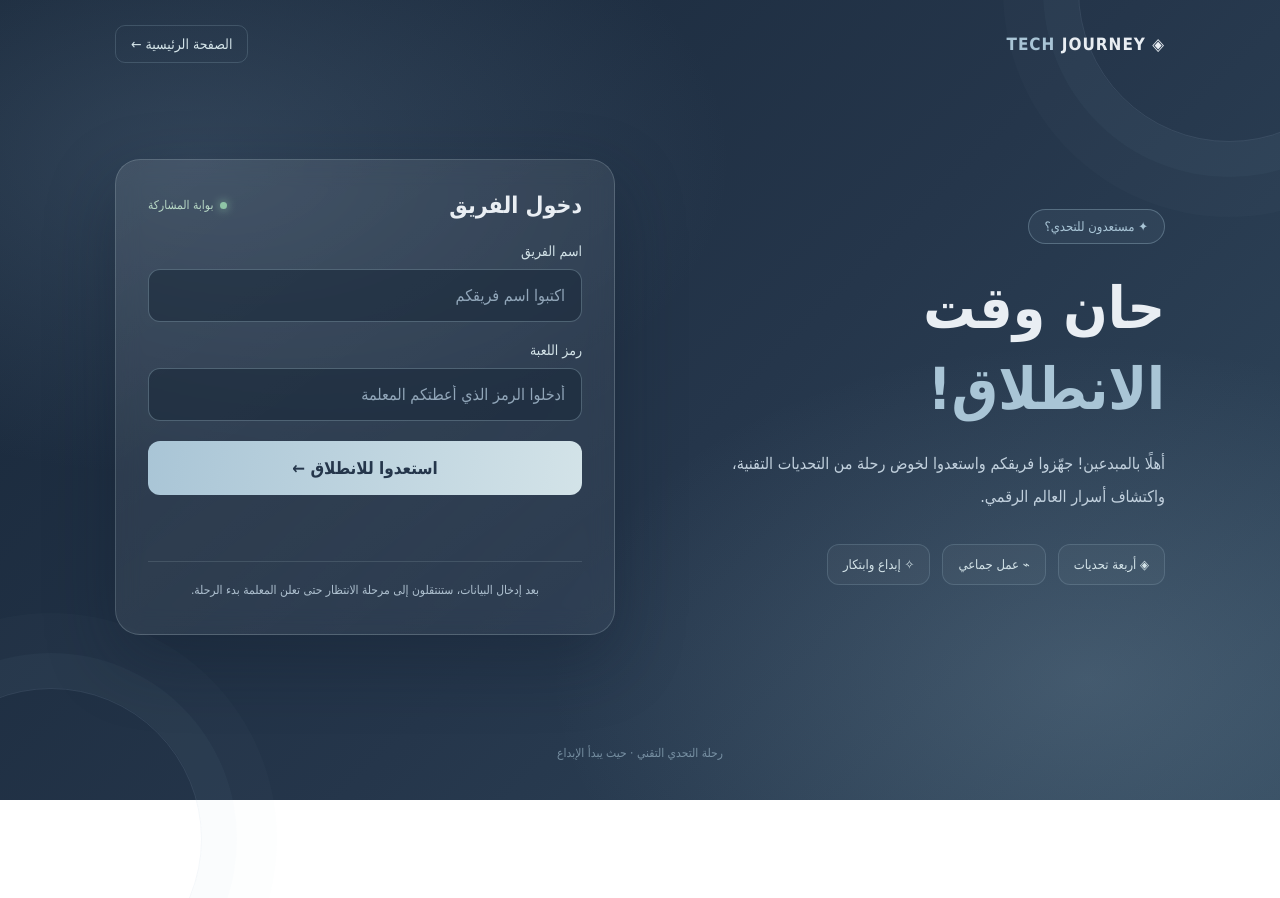
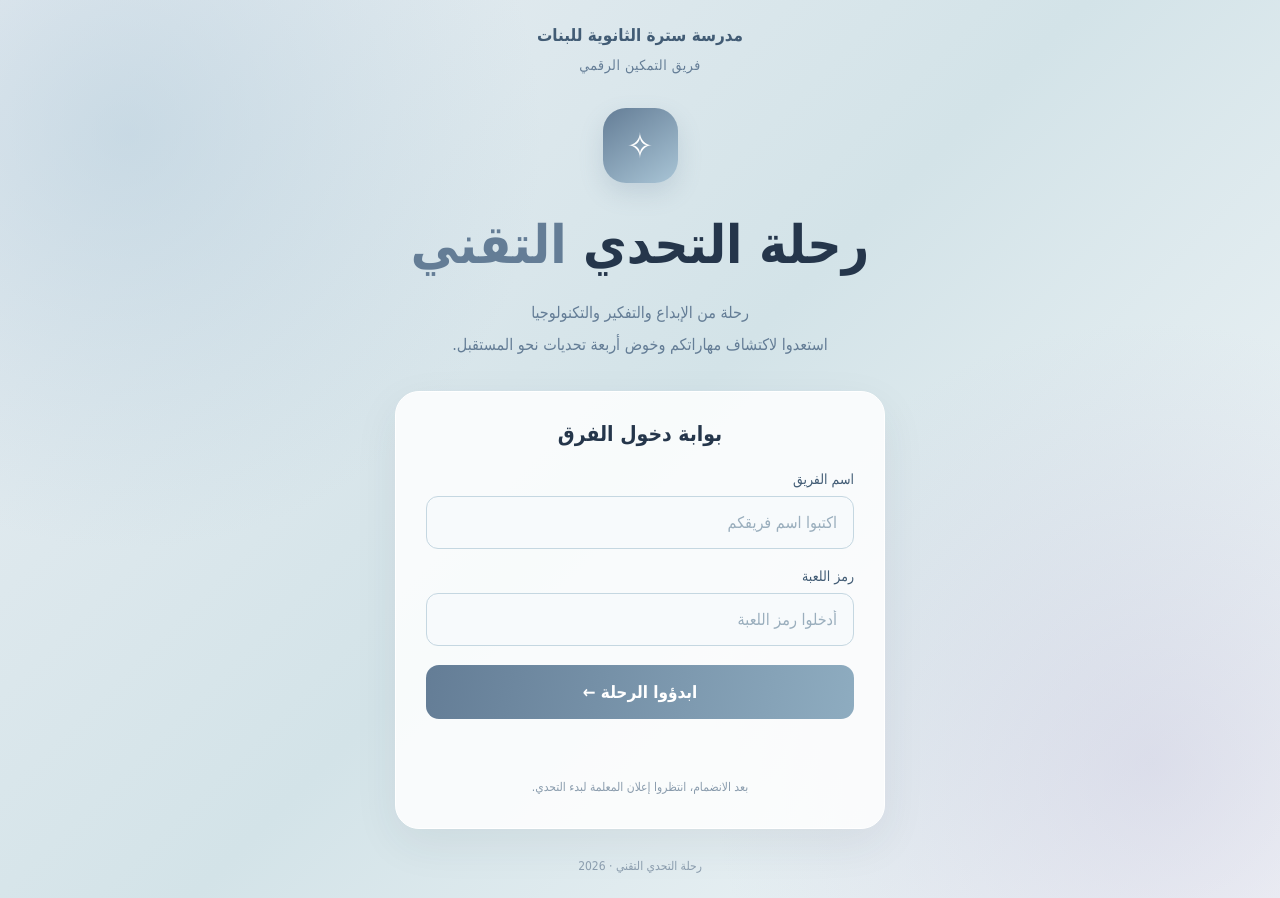
Before and after one commit to Las457fgj/tech-challenge-journey, a plain HTML site: page player.html in a window 1280 px wide. Before the commit the page ends 800 px from the top, so only its background shows below. Drawn offline with Linux system fonts and the light colour scheme.

Commit message:
Update player.html

```diff
--- a/player.html
+++ b/player.html
@@ -4,257 +4,196 @@
 <head>
 <meta charset="UTF-8">
 <meta name="viewport" content="width=device-width, initial-scale=1.0">
-<title>دخول الفرق | رحلة التحدي التقني</title>
+<title>رحلة التحدي التقني</title>
 <style>
 *{box-sizing:border-box}
-:root{
- --navy:#25364B;
- --blue:#647D96;
- --cyan:#A9C5D6;
- --pale:#D3E3E8;
- --white:#E9EEF3;
-}
 body{
  margin:0;
  min-height:100vh;
  font-family:Tahoma,Arial,sans-serif;
- color:var(--white);
+ color:#25364B;
  background:
- radial-gradient(ellipse at 15% 20%,#647D9650,transparent 35%),
- radial-gradient(ellipse at 85% 85%,#A9C5D630,transparent 35%),
- linear-gradient(135deg,#172638,#25364B 55%,#30475C);
- overflow-x:hidden;
+ radial-gradient(circle at 10% 15%,#A9C5D677,transparent 30%),
+ radial-gradient(circle at 90% 85%,#B8B3D355,transparent 32%),
+ linear-gradient(135deg,#E9EEF3,#D3E3E8,#F5F8FA);
+ display:flex;
+ align-items:center;
+ justify-content:center;
+ padding:25px;
 }
-body:before,body:after{
- content:"";
- position:fixed;
- width:300px;height:300px;
- border:1px solid #A9C5D622;
- border-radius:50%;
- pointer-events:none;
+.page{
+ width:100%;
+ max-width:700px;
+ text-align:center;
 }
-body:before{top:-160px;right:-100px;box-shadow:0 0 0 35px #A9C5D609,0 0 0 75px #A9C5D606}
-body:after{bottom:-190px;left:-100px;box-shadow:0 0 0 35px #A9C5D609,0 0 0 75px #A9C5D606}
-.page{
- position:relative;
- z-index:1;
- max-width:1100px;
- margin:auto;
- padding:25px;
- min-height:100vh;
- display:flex;
- flex-direction:column;
+.school{
+ font-size:17px;
+ color:#425C75;
+ font-weight:bold;
+ margin-bottom:12px;
 }
-nav{
- display:flex;
- justify-content:space-between;
- align-items:center;
+.team{
+ font-size:14px;
+ color:#647D96;
+ letter-spacing:.5px;
+ margin-bottom:35px;
 }
-.logo{font-size:17px;font-weight:bold;letter-spacing:1px}
-.logo span{color:var(--cyan)}
-nav a{
- color:#D3E3E8;
- text-decoration:none;
- font-size:14px;
- padding:10px 15px;
- border:1px solid #A9C5D633;
- border-radius:10px;
+.symbol{
+ width:75px;
+ height:75px;
+ border-radius:23px;
+ margin:0 auto 22px;
+ display:grid;
+ place-items:center;
+ background:linear-gradient(145deg,#647D96,#A9C5D6);
+ color:white;
+ font-size:35px;
+ box-shadow:0 10px 25px #647D9633;
 }
-.main{
- flex:1;
- display:grid;
- grid-template-columns:1fr 1fr;
- align-items:center;
- gap:50px;
- padding:55px 0;
+h1{
+ font-size:clamp(34px,7vw,53px);
+ line-height:1.5;
+ margin:0 0 12px;
+ color:#25364B;
 }
-.intro .tag{
- color:var(--cyan);
- border:1px solid #A9C5D655;
- background:#A9C5D611;
- border-radius:30px;
- padding:9px 16px;
- display:inline-block;
- font-size:13px;
-}
-.intro h1{
- font-size:clamp(38px,5vw,58px);
- line-height:1.4;
- margin:24px 0 12px;
-}
-.intro h1 span{color:var(--cyan)}
-.intro p{
- color:#C1D0DD;
- line-height:2.1;
+h1 span{color:#647D96}
+.description{
+ color:#647D96;
  font-size:16px;
- max-width:460px;
-}
-.features{
- display:flex;
- gap:12px;
- flex-wrap:wrap;
- margin-top:30px;
-}
-.feature{
- border:1px solid #A9C5D633;
- border-radius:12px;
- padding:12px 15px;
- background:#FFFFFF09;
- color:#D3E3E8;
- font-size:13px;
+ line-height:2;
+ margin:0 auto 30px;
 }
 .card{
- background:linear-gradient(145deg,#FFFFFF18,#FFFFFF09);
- border:1px solid #D3E3E833;
- border-radius:25px;
- padding:32px;
- box-shadow:0 25px 70px #101B2B55;
- backdrop-filter:blur(12px);
+ max-width:490px;
+ margin:0 auto;
+ padding:30px;
+ background:#FFFFFFD9;
+ border:1px solid white;
+ border-radius:24px;
+ box-shadow:0 15px 45px #25364B12;
 }
-.card-top{
- display:flex;
- justify-content:space-between;
- align-items:center;
- margin-bottom:25px;
+.card h2{
+ font-size:21px;
+ margin:0 0 25px;
 }
-.card-top h2{font-size:23px;margin:0}
-.live{
- color:#B8D9C6;
- font-size:12px;
+.field{
+ text-align:right;
+ margin-bottom:19px;
 }
-.live:before{
- content:"";
- display:inline-block;
- width:7px;height:7px;
- background:#8FC5A6;
- border-radius:50%;
- margin-left:7px;
- box-shadow:0 0 10px #8FC5A6;
-}
-.field{margin-bottom:20px}
 label{
  display:block;
- color:#D3E3E8;
+ margin-bottom:9px;
  font-size:14px;
- margin-bottom:10px;
+ color:#425C75;
 }
 input{
  width:100%;
  padding:16px;
- background:#17263888;
- border:1px solid #A9C5D655;
+ border:1px solid #C5D7E1;
  border-radius:12px;
+ background:#F7FAFC;
+ font-family:inherit;
+ font-size:16px;
+ color:#25364B;
  outline:none;
- color:white;
- font-size:16px;
- font-family:inherit;
- transition:.2s;
 }
 input:focus{
- border-color:var(--cyan);
- box-shadow:0 0 0 3px #A9C5D622;
+ border-color:#647D96;
+ box-shadow:0 0 0 3px #A9C5D633;
 }
-input::placeholder{color:#91A6B9}
+input::placeholder{color:#9AAEBD}
 button{
  width:100%;
+ padding:17px;
  border:0;
- border-radius:12px;
- padding:17px;
- background:linear-gradient(100deg,#A9C5D6,#D3E3E8);
- color:#25364B;
+ border-radius:13px;
+ background:linear-gradient(100deg,#647D96,#8EACC0);
+ color:white;
+ font-family:inherit;
  font-size:17px;
  font-weight:bold;
- font-family:inherit;
  cursor:pointer;
  transition:.2s;
 }
-button:hover{transform:translateY(-2px);box-shadow:0 10px 25px #A9C5D633}
+button:hover{transform:translateY(-2px)}
 #message{
- text-align:center;
- color:#D3E3E8;
+ color:#647D96;
+ font-size:14px;
  line-height:1.8;
- font-size:14px;
- margin:18px 0 0;
- min-height:25px;
+ min-height:24px;
+ margin:15px 0 0;
 }
 .note{
- border-top:1px solid #D3E3E822;
- margin-top:23px;
- padding-top:18px;
- color:#AFC1D0;
- text-align:center;
+ color:#8A9CAD;
  font-size:12px;
  line-height:1.8;
+ margin-top:19px;
 }
 footer{
- text-align:center;
- color:#A9C5D699;
+ margin-top:30px;
+ color:#8A9CAD;
  font-size:12px;
- padding:15px;
 }
-@media(max-width:760px){
- .main{grid-template-columns:1fr;gap:30px;padding:45px 0}
- .intro{text-align:center}
- .intro p{margin:auto}
- .features{justify-content:center}
+@media(max-width:480px){
+ body{padding:22px 15px}
  .card{padding:25px 20px}
+ .school{font-size:15px}
+ .description{font-size:14px}
 }
 </style>
 </head>
 <body>
-<div class="page">
-<nav>
- <div class="logo">◈ <span>TECH</span> JOURNEY</div>
- <a href="index.html">الصفحة الرئيسية ←</a>
-</nav>
+<main class="page">
 
-<main class="main">
-<section class="intro">
- <div class="tag">✦ مستعدون للتحدي؟</div>
- <h1>حان وقت<br><span>الانطلاق!</span></h1>
- <p>
- أهلًا بالمبدعين! جهّزوا فريقكم واستعدوا لخوض رحلة
- من التحديات التقنية، واكتشاف أسرار العالم الرقمي.
+<div class="school">مدرسة سترة الثانوية للبنات</div>
+<div class="team">فريق التمكين الرقمي</div>
+
+<div class="symbol">✧</div>
+
+<h1>رحلة التحدي <span>التقني</span></h1>
+
+<p class="description">
+رحلة من الإبداع والتفكير والتكنولوجيا
+<br>
+استعدوا لاكتشاف مهاراتكم وخوض أربعة تحديات نحو المستقبل.
 </p>
- <div class="features">
-  <div class="feature">◈ أربعة تحديات</div>
-  <div class="feature">⌁ عمل جماعي</div>
-  <div class="feature">✧ إبداع وابتكار</div>
- </div>
-</section>
 
 <section class="card">
- <div class="card-top">
-  <h2>دخول الفريق</h2>
-  <span class="live">بوابة المشاركة</span>
- </div>
+<h2>بوابة دخول الفرق</h2>
 
 <form id="joinForm">
 <div class="field">
 <label for="teamName">اسم الفريق</label>
-   <input id="teamName" type="text" placeholder="اكتبوا اسم فريقكم" required>
+<input id="teamName" type="text"
+placeholder="اكتبوا اسم فريقكم" required>
 </div>
+
 <div class="field">
 <label for="gameCode">رمز اللعبة</label>
-   <input id="gameCode" type="text" placeholder="أدخلوا الرمز الذي أعطتكم المعلمة" required>
+<input id="gameCode" type="text"
+placeholder="أدخلوا رمز اللعبة" required>
 </div>
-  <button type="submit">استعدوا للانطلاق ←</button>
+
+<button type="submit">ابدؤوا الرحلة ←</button>
 </form>
 
 <p id="message"></p>
+
 <div class="note">
-  بعد إدخال البيانات، ستنتقلون إلى مرحلة الانتظار
-  حتى تعلن المعلمة بدء الرحلة.
+بعد الانضمام، انتظروا إعلان المعلمة لبدء التحدي.
 </div>
 </section>
+
+<footer>
+رحلة التحدي التقني · 2026
+</footer>
+
 </main>
-
-<footer>رحلة التحدي التقني · حيث يبدأ الإبداع</footer>
-</div>
 
 <script>
 document.getElementById("joinForm").addEventListener("submit",function(e){
  e.preventDefault();
+
  const team=document.getElementById("teamName").value.trim();
  const code=document.getElementById("gameCode").value.trim();
  const message=document.getElementById("message");
@@ -263,7 +202,8 @@ document.getElementById("joinForm").addEventListener("submit",function(e){
   message.textContent="يرجى إدخال اسم الفريق ورمز اللعبة.";
   return;
  }
- message.textContent="تم إدخال البيانات! سيتم تفعيل الانضمام عند ربط اللعبة بقاعدة البيانات.";
+
+ message.textContent="تم إدخال البيانات! سيتم تفعيل الانضمام بعد ربط اللعبة بقاعدة البيانات.";
 });
 </script>
 </body>
```
Lines whose indentation alone changed are shown as unchanged.
